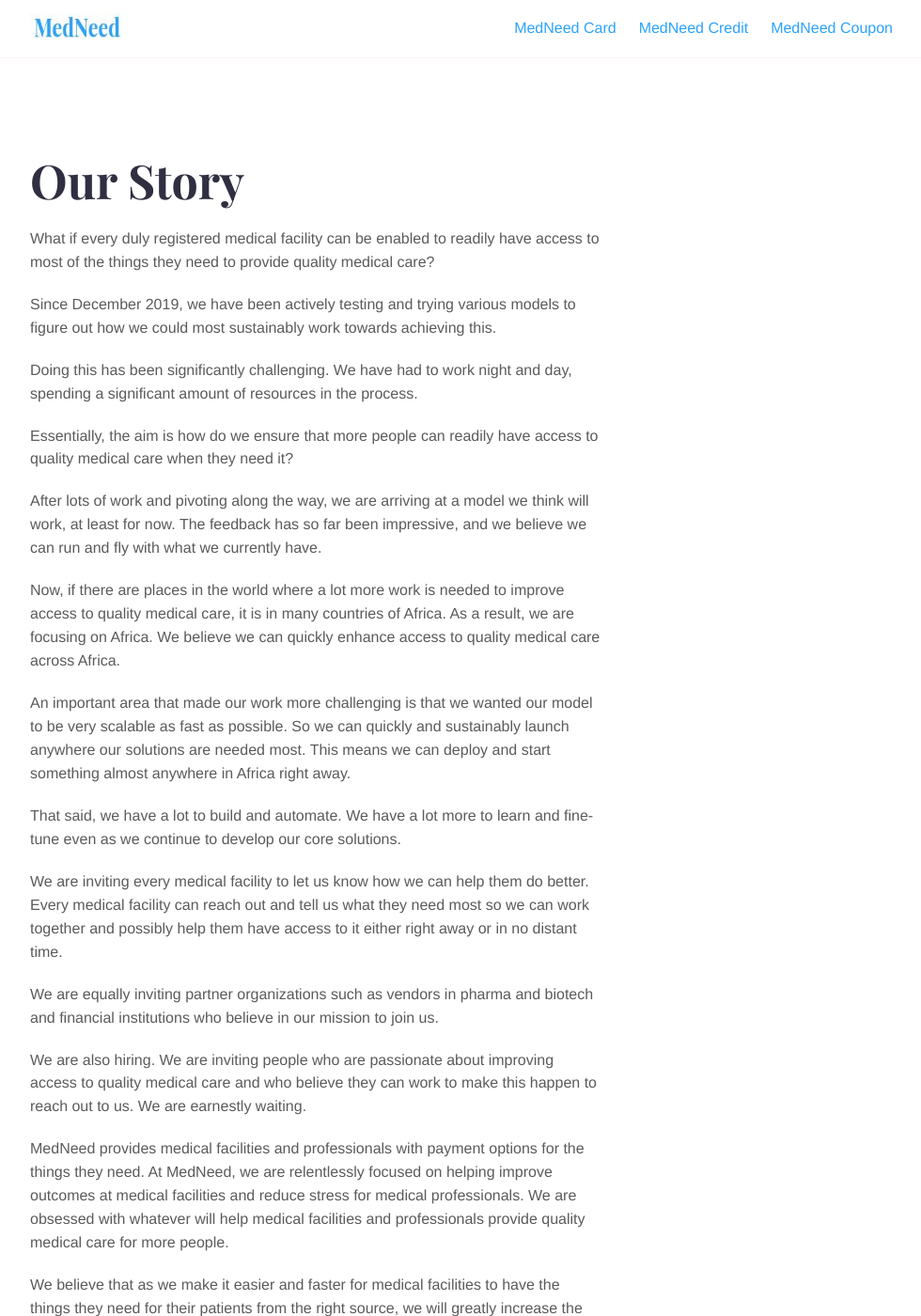
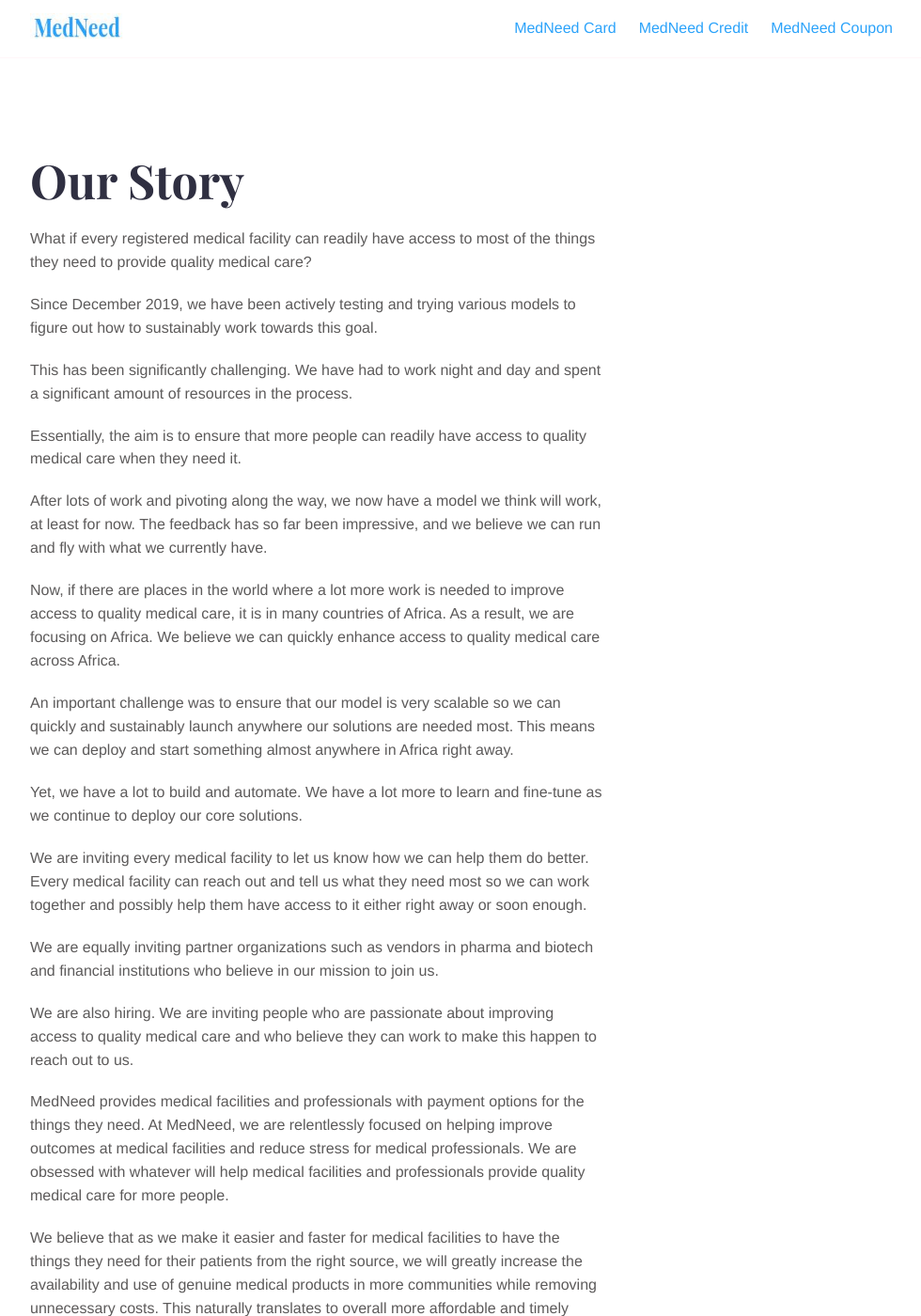
Before and after one commit to Iraneus/betamedneed, a Jekyll site: the page built from about.md, in a window 1280 px wide and 1400 px high. Shown: the whole window at 94% size, without its empty margins (143-1123 px from the left). Built offline with Jekyll 4.4.1, drawn with Linux system fonts in a browser that asks for light colours.

Commit message:
commit after major grammar editing

```diff
--- a/about.md
+++ b/about.md
@@ -5,27 +5,27 @@
 bodyClass: page-about
 ---
 
-What if every duly registered medical facility can be enabled to readily have access to most of the things they need to provide quality medical care?
+What if every registered medical facility can readily have access to most of the things they need to provide quality medical care?
 
-Since December 2019, we have been actively testing and trying various models to figure out how we could most sustainably work towards achieving this.
+Since December 2019, we have been actively testing and trying various models to figure out how to sustainably work towards this goal.
 
-Doing this has been significantly challenging. We have had to work night and day, spending a significant amount of resources in the process.
+This has been significantly challenging. We have had to work night and day and spent a significant amount of resources in the process.
 
-Essentially, the aim is how do we ensure that more people can readily have access to quality medical care when they need it?
+Essentially, the aim is to ensure that more people can readily have access to quality medical care when they need it.
 
-After lots of work and pivoting along the way, we are arriving at a model we think will work, at least for now. The feedback has so far been impressive, and we believe we can run and fly with what we currently have.
+After lots of work and pivoting along the way, we now have a model we think will work, at least for now. The feedback has so far been impressive, and we believe we can run and fly with what we currently have.
 
 Now, if there are places in the world where a lot more work is needed to improve access to quality medical care, it is in many countries of Africa. As a result, we are focusing on Africa. We believe we can quickly enhance access to quality medical care across Africa.
 
-An important area that made our work more challenging is that we wanted our model to be very scalable as fast as possible. So we can quickly and sustainably launch anywhere our solutions are needed most. This means we can deploy and start something almost anywhere in Africa right away.
+An important challenge was to ensure that our model is very scalable so we can quickly and sustainably launch anywhere our solutions are needed most. This means we can deploy and start something almost anywhere in Africa right away.
 
-That said, we have a lot to build and automate. We have a lot more to learn and fine-tune even as we continue to develop our core solutions.
+Yet, we have a lot to build and automate. We have a lot more to learn and fine-tune as we continue to deploy our core solutions.
 
-We are inviting every medical facility to let us know how we can help them do better. Every medical facility can reach out and tell us what they need most so we can work together and possibly help them have access to it either right away or in no distant time.
+We are inviting every medical facility to let us know how we can help them do better. Every medical facility can reach out and tell us what they need most so we can work together and possibly help them have access to it either right away or soon enough.
 
 We are equally inviting partner organizations such as vendors in pharma and biotech and financial institutions who believe in our mission to join us.
 
-We are also hiring. We are inviting people who are passionate about improving access to quality medical care and who believe they can work to make this happen to reach out to us. We are earnestly waiting.
+We are also hiring. We are inviting people who are passionate about improving access to quality medical care and who believe they can work to make this happen to reach out to us.
 
 MedNeed provides medical facilities and professionals with payment options for the things they need. At MedNeed, we are relentlessly focused on helping improve outcomes at medical facilities and reduce stress for medical professionals. We are obsessed with whatever will help medical facilities and professionals provide quality medical care for more people.
 
```
